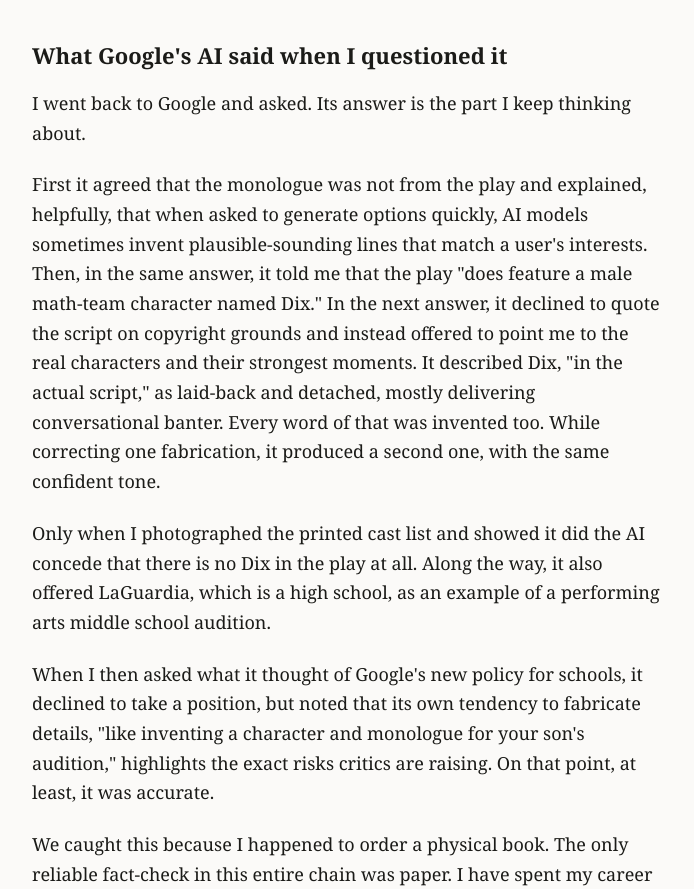
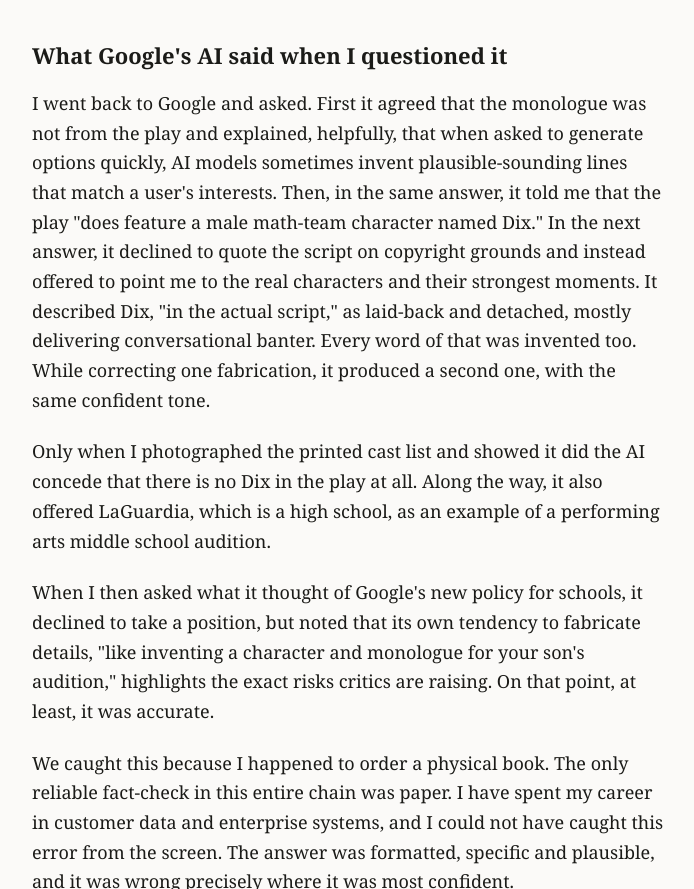
Before and after one commit to cdavidsen/CarolDavidsen-site, a plain HTML site: page essays/google-audition-monologue.html in a window 1280 px wide. Shown: the part 1372-2261 px from the top of the page, without its empty margins (292-986 px from the left). Drawn offline with Linux system fonts and the light colour scheme.

Commit message:
Update google-audition-monologue.html

```diff
--- a/essays/google-audition-monologue.html
+++ b/essays/google-audition-monologue.html
@@ -32,9 +32,7 @@
       <p>It was not only Dix. With the script in hand, I checked the other options Google had given us from the same play. The Franklin monologue is not in it. Neither is the Peter monologue. Every speech Google attributed to <em>Victoria Martin: Math Team Queen</em> was invented, each one formatted as if it had been lifted straight from the published text.</p>
 
       <h2 class="section">What Google's AI said when I questioned it</h2>
-      <p>I went back to Google and asked. Its answer is the part I keep thinking about.</p>
-
-      <p>First it agreed that the monologue was not from the play and explained, helpfully, that when asked to generate options quickly, AI models sometimes invent plausible-sounding lines that match a user's interests. Then, in the same answer, it told me that the play "does feature a male math-team character named Dix." In the next answer, it declined to quote the script on copyright grounds and instead offered to point me to the real characters and their strongest moments. It described Dix, "in the actual script," as laid-back and detached, mostly delivering conversational banter. Every word of that was invented too. While correcting one fabrication, it produced a second one, with the same confident tone.</p>
+      <p>I went back to Google and asked. First it agreed that the monologue was not from the play and explained, helpfully, that when asked to generate options quickly, AI models sometimes invent plausible-sounding lines that match a user's interests. Then, in the same answer, it told me that the play "does feature a male math-team character named Dix." In the next answer, it declined to quote the script on copyright grounds and instead offered to point me to the real characters and their strongest moments. It described Dix, "in the actual script," as laid-back and detached, mostly delivering conversational banter. Every word of that was invented too. While correcting one fabrication, it produced a second one, with the same confident tone.</p>
 
       <p>Only when I photographed the printed cast list and showed it did the AI concede that there is no Dix in the play at all. Along the way, it also offered LaGuardia, which is a high school, as an example of a performing arts middle school audition.</p>
 
```
